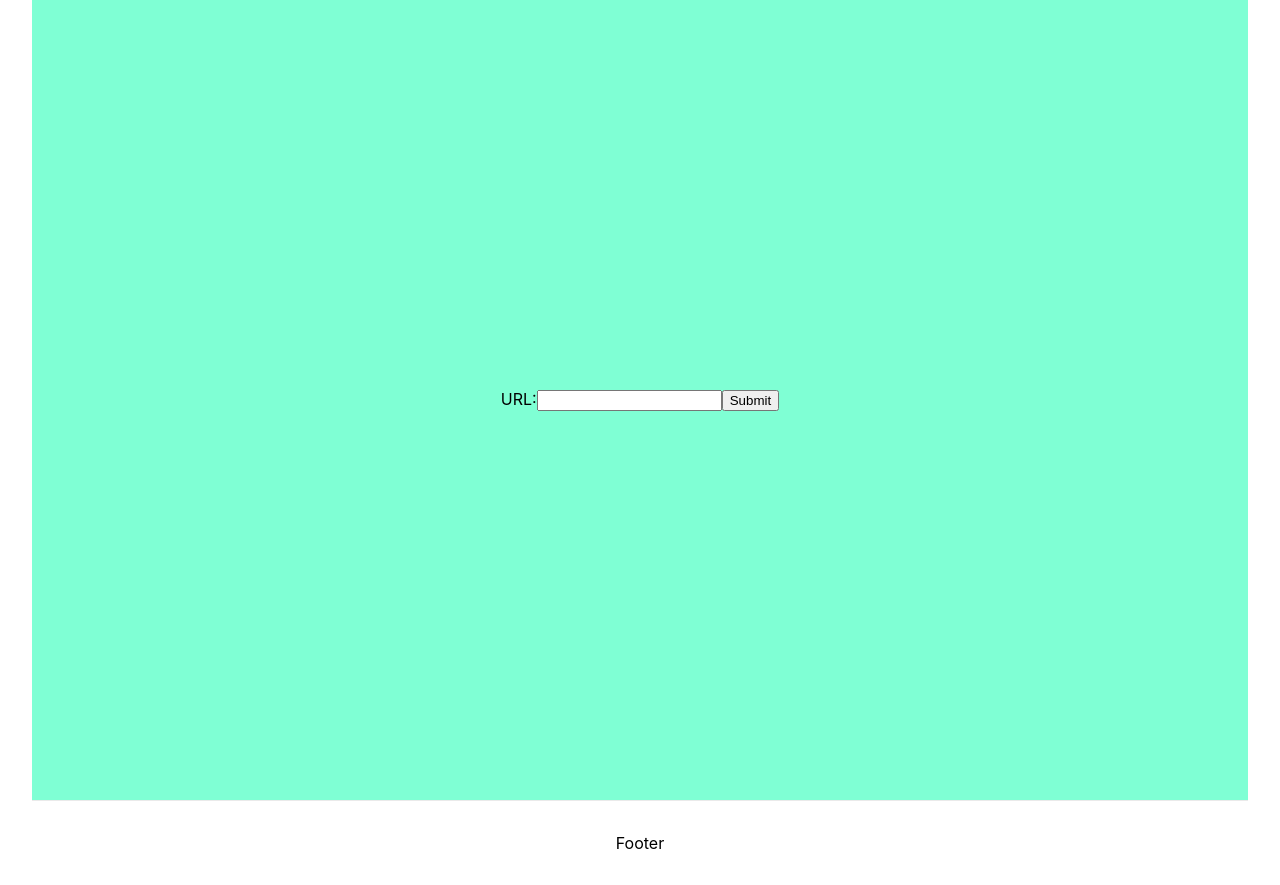
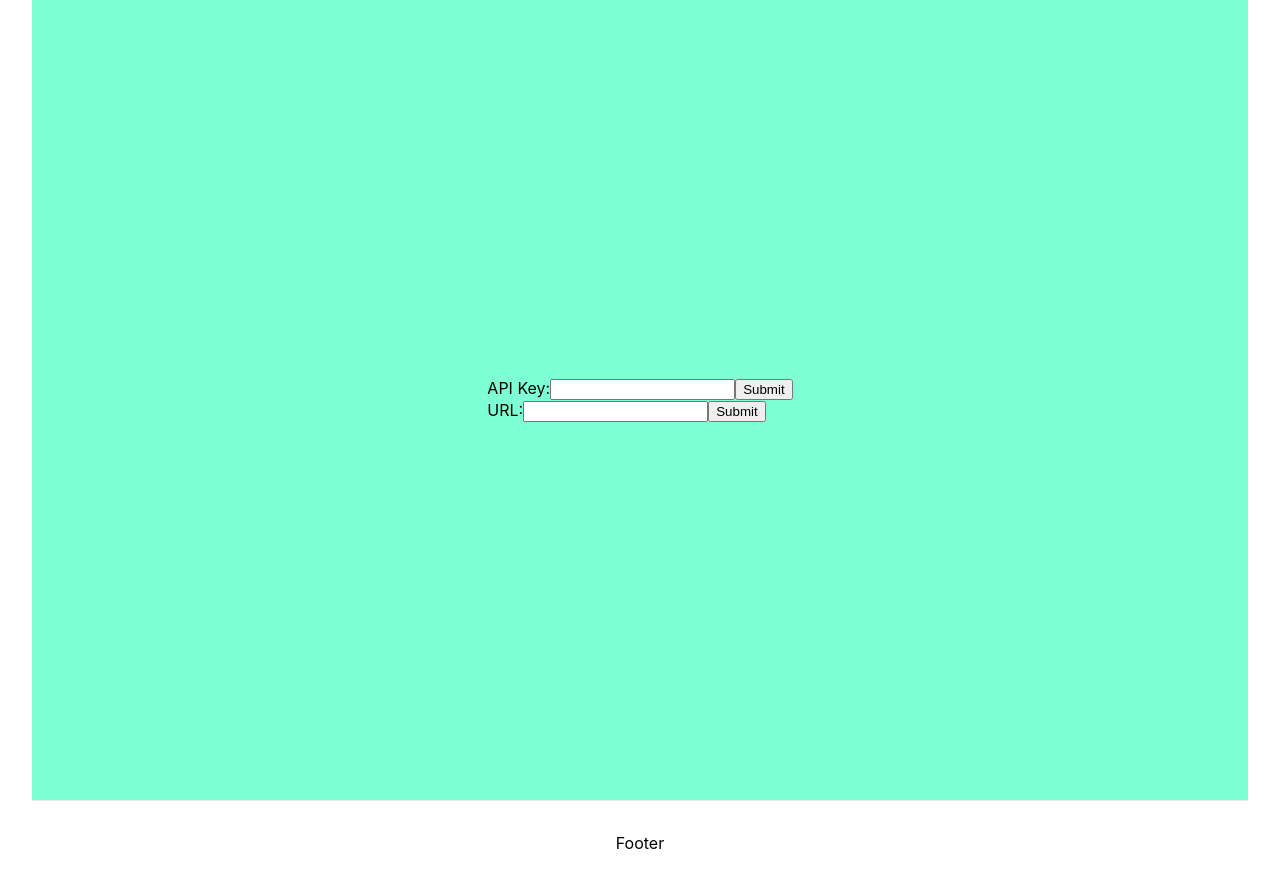
Before and after one commit to Armando-CastVil/seedingApp, a Next.js app: page / in a window 1280 px wide. Built offline with nearby package versions, Linux system fonts and the light colour scheme.

Commit message:
added api key parameter to api call

```diff
--- a/pages/components/SeedingApp.tsx
+++ b/pages/components/SeedingApp.tsx
@@ -16,6 +16,7 @@ import seed from "../modules/seed";
 import { Match } from "@g-loot/react-tournament-brackets/dist/src/types";
 import Bracket from "./BracketModule"
 import  DynamicBracketModule from "./DynamicBracket"
+
 //interface for the list of matches we will pass to the bracket display component
 interface MatchStructure
 {
@@ -49,10 +50,12 @@ export default function SeedingApp()
     setSelectedCarpool(carpool)
     }
 
-   /* //this function updates the API key, it is passed down to the setapi component
+   //this function updates the API key, it is passed down to the setapi component
     const updateApiKey = (apiKey: string):void => {
         setApiKey(apiKey)
-    }*/
+        console.log("api key is:")
+        console.log(apiKey)
+    }
 
     //this function adds a player to a carpool and sets its carpool property to the selected carpool
     const addPlayerToCarpool=(player:Competitor):void=>
@@ -85,10 +88,12 @@ export default function SeedingApp()
     //function called by the submit button. Retrieves bracket data from smashgg
     const handleSubmit= async (event: { preventDefault: () => void; })  => {
         event.preventDefault();
-        await APICall(urlToSlug(url)!).then((value)=>
+        console.log("api key:")
+        console.log(apiKey)
+        await APICall(urlToSlug(url)!,apiKey!).then((value)=>
         {
             console.log(value.data.event.phaseGroups[0].id)
-            getBracketData(value.data.event.phaseGroups[0].id).then((value)=>
+            getBracketData(value.data.event.phaseGroups[0].id,apiKey!).then((value)=>
         {
 
             console.log("api data will be set to")
@@ -143,13 +148,17 @@ export default function SeedingApp()
                             <button className={styles.carpoolButton} onClick={e => { createCarpool(e) }}> create carpool</button>
                         </div>
                     </div>
-                    :<form onSubmit={e => { handleSubmit(e) }}>
+                    :
+                    <div>
+                    <SetAPI updateApiKey={updateApiKey} />
+                    <form onSubmit={e => { handleSubmit(e) }}>
                     <label>
                      URL:
                     <input type="text"  onChange={e => setURL(e.target.value)}/>
                     </label>
                     <input type="submit" value="Submit"  />
                     </form>
+                    </div>
                 }
             </div>
 
@@ -159,10 +168,12 @@ export default function SeedingApp()
 
 }
 
-function APICall(slug:string)
+function APICall(slug:string,apiKey:string)
 {
     //API call
-    return axios.get('api/getPhaseGroups',{params:{slug:slug}}).then(({data})=>
+    console.log("api call with key:")
+    console.log(apiKey)
+    return axios.get('api/getPhaseGroups',{params:{slug:slug,apiKey:apiKey}}).then(({data})=>
         {
             console.log("getting phaseGroups")
             console.log(data)
--- a/pages/modules/getBracketData.tsx
+++ b/pages/modules/getBracketData.tsx
@@ -1,14 +1,16 @@
 import axios from 'axios';
-
-
+import {SMASHGG_API_KEY} from '../utility/config'
 export default async function getBracketData(phase:any,apiKey:string)
 {
+    console.log("api key in getbracketdata:")
+    console.log(apiKey)
     //this variable is used to access pages beyond the first one for query results(eg. setsPage:2...etc.)
     var pageCounter=1
     //this will hold all the data from the query results, including those from beyond page 1
     var bracketData:any
     var phaseGroup=phase
     var thereIsData=true
+    apiKey=SMASHGG_API_KEY;
 
 
     //API call
```
